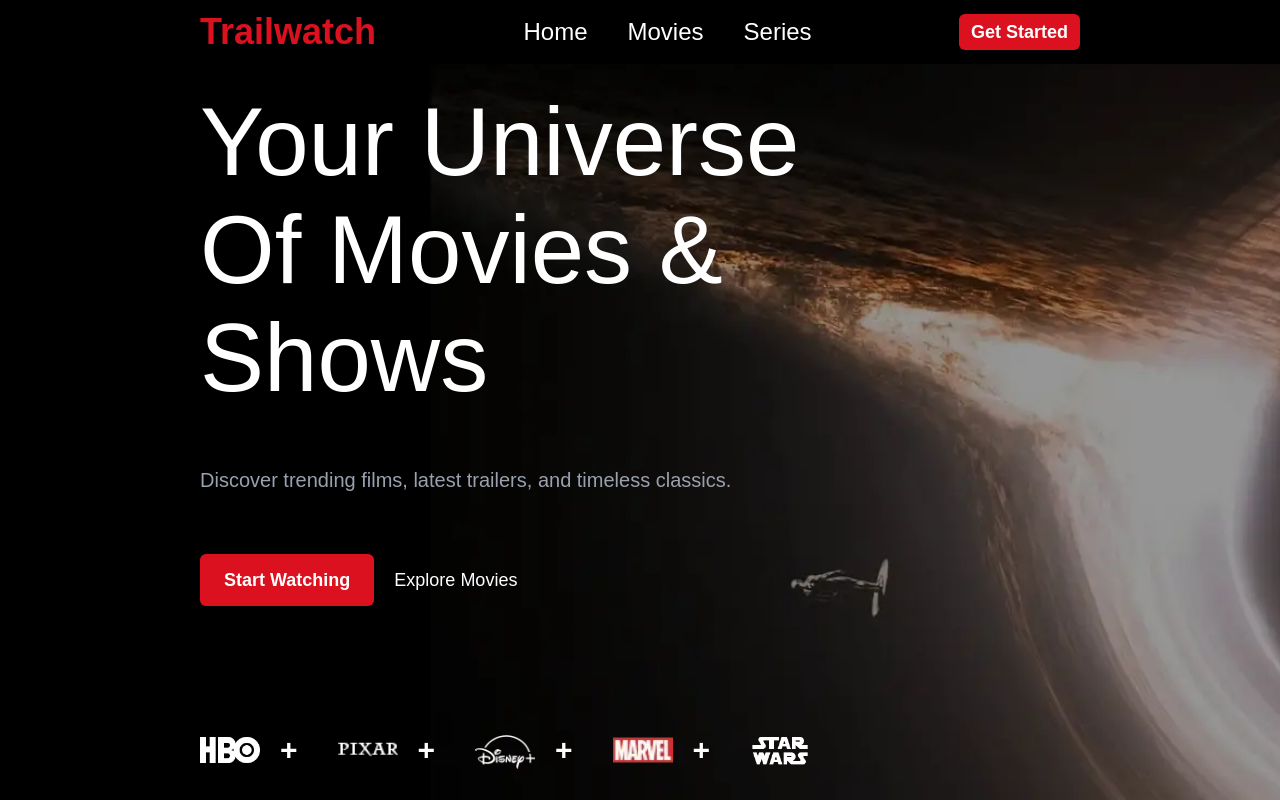
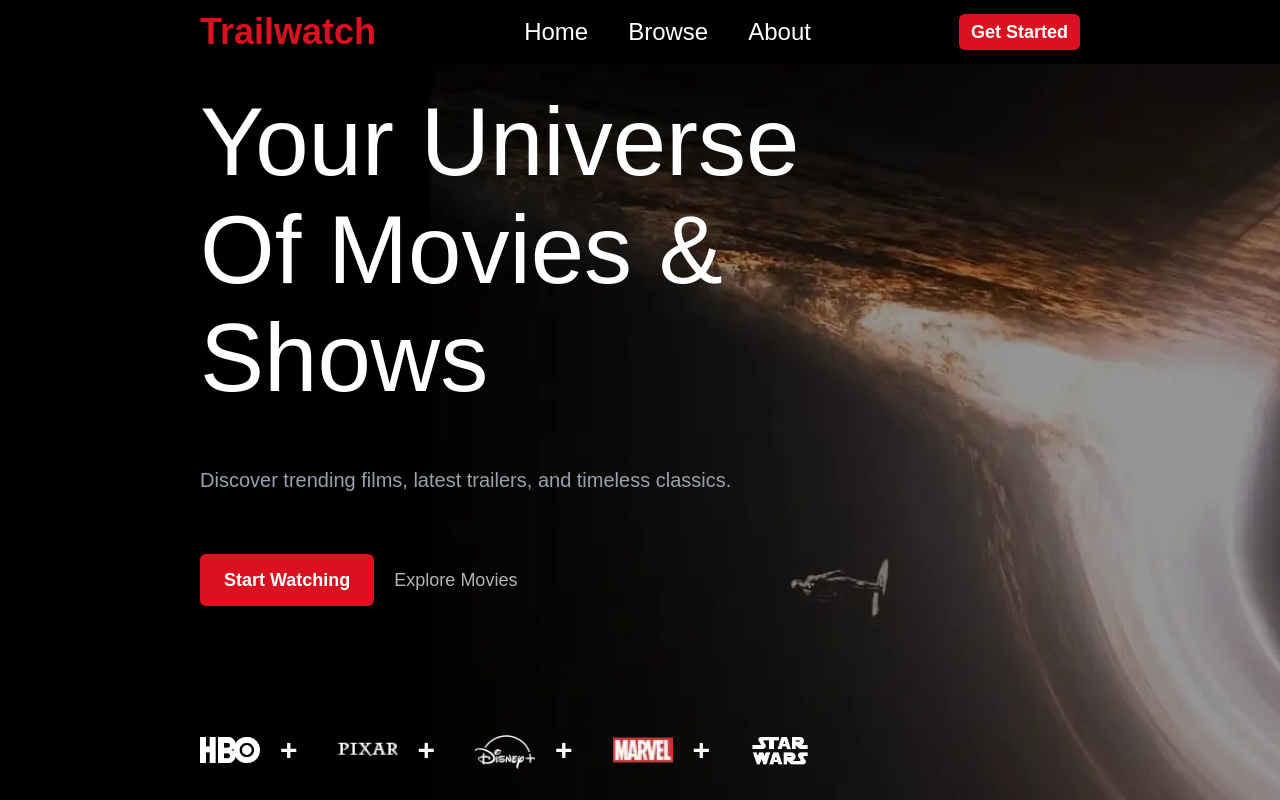
Before and after one commit to Kingestif/Trailwatch, a Next.js app: page / in a window 1280 px wide. Shown: the top 800 px of the page. Built offline with nearby package versions, Linux system fonts and the light colour scheme.

Commit message:
feat: improve landing page ux

```diff
--- a/app/globals.css
+++ b/app/globals.css
@@ -10,7 +10,8 @@
 }
 
 html{
-    font-family:sans-serif;
+  font-family:sans-serif;
+  scroll-behavior: smooth;
 }
 
 @media screen and (max-width: 640px) {
@@ -28,3 +29,8 @@ html{
   -ms-overflow-style: none;
   scrollbar-width: none;
 }
+
+.AboutUs:hover{
+  color: white;
+  cursor: pointer;
+}
--- a/app/ui/landing/CTA.tsx
+++ b/app/ui/landing/CTA.tsx
@@ -1,3 +1,5 @@
+import Link from "next/link";
+
 export default function CTA() {
   return (
     <div className="flex px-50 items-center py-20 max-sm:px-10 max-sm:py-3">
@@ -9,7 +11,9 @@ export default function CTA() {
           <div className=" text-4xl font-bold max-sm:text-sm max-sm:font-medium max-sm:text-gray-200">Join now to stream movies instantly on any device.</div>
           <div className="text-2xl text-gray-400 max-sm:text-sm max-sm:hidden">Thousands of Movies. One Click Away.</div>
         </div>
-        <div className="text-lg bg-primary w-fit rounded-full px-4 py-2 font-semibold max-sm:text-xs max-sm:px-2 max-sm:py-2">Start watching</div>
+        <Link href={"/home"}>
+          <div className="text-lg bg-primary w-fit rounded-full px-4 py-2 font-semibold max-sm:text-xs max-sm:px-2 max-sm:py-2 hover:bg-red-700">Start watching</div>
+        </Link>
       </div>
     </div>
   )
--- a/app/ui/landing/Footer.tsx
+++ b/app/ui/landing/Footer.tsx
@@ -1,9 +1,10 @@
 import { contactData, socialLinks } from "@/app/lib/Placeholder";
 import Image from "next/image";
+import Link from "next/link";
 
 export default function Footer() {
   return (
-    <div className="bg-[#3e3e3e] flex flex-col px-50 py-10 gap-10 max-sm:px-10 text-white">
+    <div className="bg-[#3e3e3e] flex flex-col px-50 py-10 gap-10 max-sm:px-10 text-white" id="about">
       <div className="flex justify-between">
         <div className="flex flex-col gap-5 max-sm:hidden">
           <div className="flex flex-col gap-1">
@@ -21,10 +22,16 @@ export default function Footer() {
         <div className="text-gray-300 flex flex-col gap-4 max-sm:gap-2">
           <div className="text-white text-2xl font-semibold max-sm:text-sm">About us</div>
           <div className="flex flex-col gap-3 text-lg max-sm:text-sm">
-            <div>Learn</div>
-            <div>Blog</div>
-            <div>FAQ</div>
-            <div>Help</div>
+            <Link href={"https://medium.com/@estifanos"} target="_blank">
+              <div className="AboutUs">Blog</div>
+            </Link>
+            <Link href={"https://buymeacoffee.com/estifo"} target="_blank">
+              <div className="AboutUs">Help</div>
+            </Link>
+            <Link href={"https://medium.com/@estifanos"} target="_blank">
+              <div className="AboutUs">Learn</div>
+            </Link>
+            <div className="AboutUs">FAQ</div>
           </div>
         </div>
         <div className="flex flex-col gap-2">
--- a/app/ui/landing/Herosection.tsx
+++ b/app/ui/landing/Herosection.tsx
@@ -1,3 +1,5 @@
+import Link from "next/link";
+
 export default function Herosection() {
   return (
     <div className="HeroText text-white flex flex-col gap-15 justify-center flex-1 max-sm:gap-10 max-sm:justify-start max-sm:pb-5">
@@ -10,8 +12,8 @@ export default function Herosection() {
         <div className="text-xl text-gray-400 max-sm:text-center max-sm:text-lg">Discover trending films, latest trailers, and timeless classics.</div>
 
         <div className="flex gap-5 items-center max-sm:m-auto">
-            <button className="bg-primary px-6 py-3 text-white rounded-md font-bold text-lg max-sm:px-3 max-sm:py-2 max-sm:text-sm">Start Watching</button>
-            <button className="font-medium text-lg max-sm:text-sm">Explore Movies</button>
+            <Link href={"/home"}><button className="bg-primary hover:bg-red-700 cursor-pointer px-6 py-3 text-white rounded-md font-bold text-lg max-sm:px-3 max-sm:py-2 max-sm:text-sm">Start Watching</button></Link>
+            <Link href={"/home"}><button className="font-medium text-lg max-sm:text-sm text-white/70 hover:text-white duration-200 cursor-pointer">Explore Movies</button></Link>
         </div>
     </div>
   )
--- a/app/ui/landing/Navbar.tsx
+++ b/app/ui/landing/Navbar.tsx
@@ -45,9 +45,21 @@ export default function Navbar() {
 
   return (
     <div className="Navbar z-50 text-white flex justify-between text-2xl py-3 fixed w-full left-0 px-50 max-sm:text-sm max-sm:px-2 max-sm:static items-center backdrop-blur-md bg-black">
-      <div className="text-4xl font-semibold max-sm:text-xl text-primary">Trailwatch</div>
+      <Link href={"/"}>
+        <div className="text-4xl font-semibold max-sm:text-xl text-primary duration-200">Trailwatch</div>
+      </Link>
       <div className="flex gap-10 max-sm:hidden items-center">
-        <div>Home</div>
+        <Link href={"/home"}>
+          <div className="hover:text-primary duration-200">Home</div>
+        </Link>
+        <Link href={"/home"}>
+          <div className="hover:text-primary duration-200">Browse</div>
+        </Link>
+        {currentPath === "/" &&
+          <nav>
+            <a href="/#about" className="hover:text-primary duration-200">About</a>
+          </nav>
+        }
         {currentPath !== "/" &&
           <div
             ref={containerRef}
@@ -139,10 +151,10 @@ export default function Navbar() {
             }
           </div>
         }
-        <div>Movies</div>
-        <div>Series</div>
       </div>
-      <div className="bg-primary text-lg font-semibold rounded-md px-3 py-1 max-sm:text-sm max-sm:px-2 max-sm:py-1 flex items-center">Get Started</div>
+      <Link href={"/home"}>
+        <div className="bg-primary text-lg font-semibold rounded-md px-3 py-1 max-sm:text-sm max-sm:px-2 max-sm:py-1 flex items-center hover:bg-red-700 duration-200">Get Started</div>
+      </Link>
     </div>
   )
 }
--- a/app/ui/landing/ServicePage.tsx
+++ b/app/ui/landing/ServicePage.tsx
@@ -7,8 +7,9 @@ export default function ServicePage() {
         <div className="flex justify-around max-sm:flex-wrap max-sm:gap-10">
             {ServiceData.map(item=>(
                 <div key={item.title} className="text-center flex flex-col gap-3 max-sm:gap-2">
-                    <div className="w-100 h-100 max-sm:w-60 max-sm:h-60 ">
+                    <div className="w-100 h-100 max-sm:w-60 max-sm:h-60 relative">
                         <img className="w-full h-full object-cover rounded-4xl" src={item.image} alt="" />
+                        <div className="absolute top-0 hover:bg-black/20 w-full h-full"></div>
                     </div>
                     <div className="text-2xl font-semibold max-sm:text-xl">{item.title}</div>
                     <div className="text-xl w-100 text-gray-500 max-sm:w-60 max-sm:text-sm">{item.description}</div>
```
